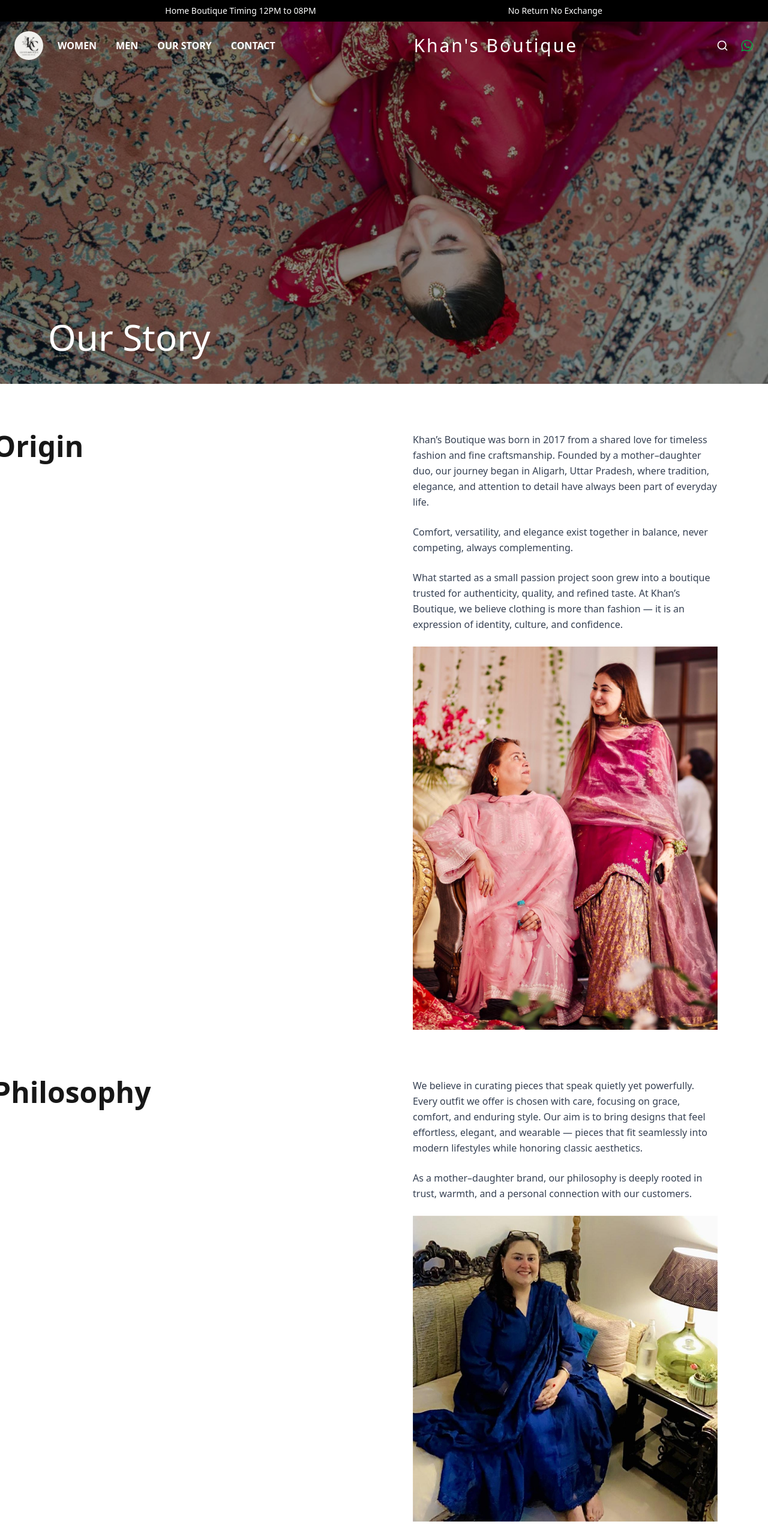
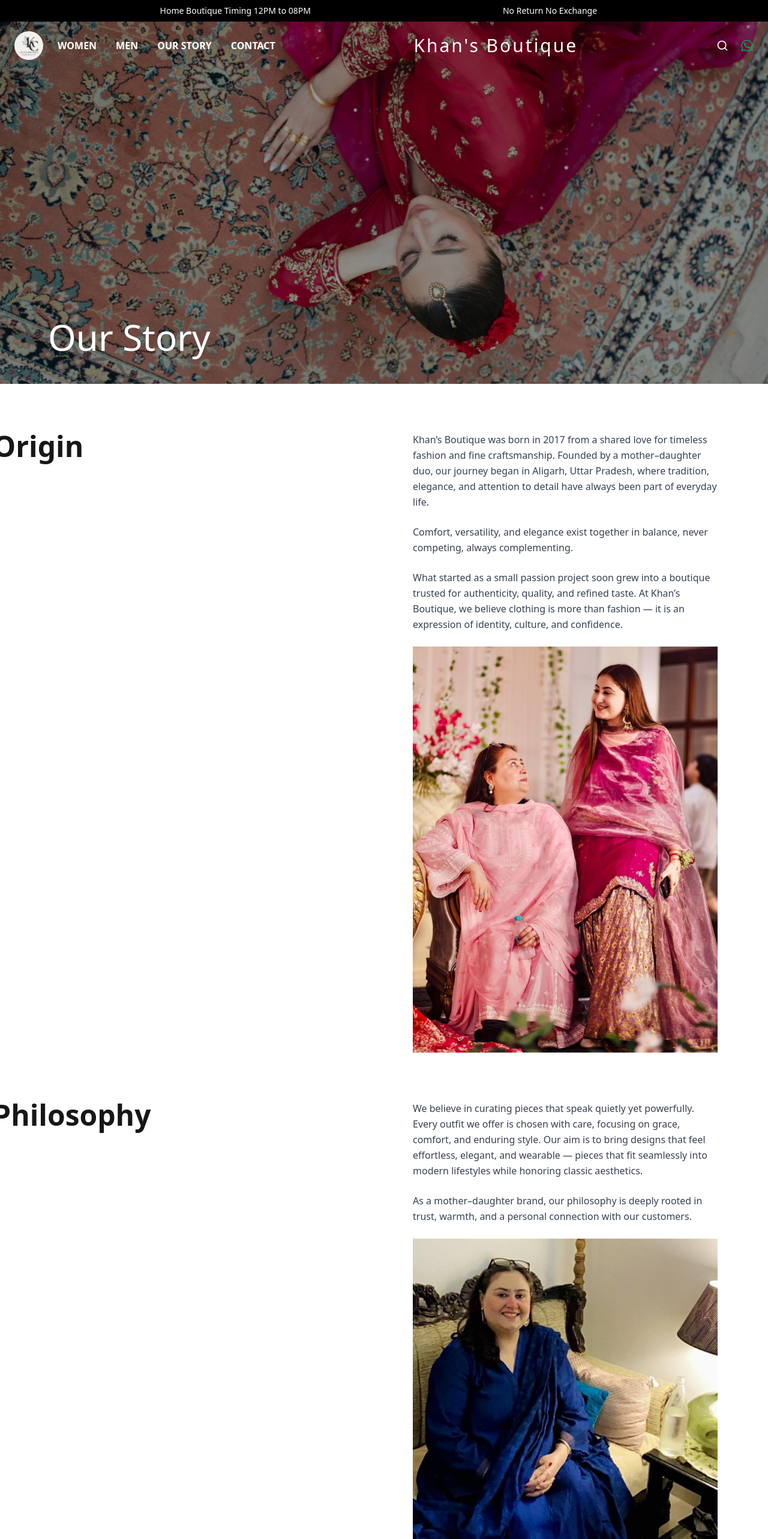
Before and after one commit to iamsayyadhasan/kcollection, a Next.js app: page /Our-Story in a window 1280 px wide. Shown: the top 2566 px of the page at 60% size. Built offline with nearby package versions, Linux system fonts and the light colour scheme.

Commit message:
image issue story

```diff
--- a/src/components/OurStory/Origin.js
+++ b/src/components/OurStory/Origin.js
@@ -1,41 +1,50 @@
 import React from "react";
+import Image from "next/image";
 
 function Origin() {
   return (
     <div className="mt-20 max-w-6xl mx-auto px-5">
-
       {/* Main two-column layout */}
       <div className="grid grid-cols-1 lg:grid-cols-2 gap-24">
-
         {/* LEFT COLUMN: Title */}
         <div className="lg:-ml-24">
-          <h2 className="text-5xl font-semibold">
-            Origin
-          </h2>
+          <h2 className="text-5xl font-semibold">Origin</h2>
         </div>
 
-        {/* RIGHT COLUMN: Text + Image (UNCHANGED) */}
+        {/* RIGHT COLUMN: Text + Image */}
         <div className="space-y-6">
-
           <p className="text-base leading-relaxed text-gray-700">
-            Khan’s Boutique was born in 2017 from a shared love for timeless fashion and fine craftsmanship. Founded by a mother–daughter duo, our journey began in Aligarh, Uttar Pradesh, where tradition, elegance, and attention to detail have always been part of everyday life.
+            Khan’s Boutique was born in 2017 from a shared love for timeless
+            fashion and fine craftsmanship. Founded by a mother–daughter duo,
+            our journey began in Aligarh, Uttar Pradesh, where tradition,
+            elegance, and attention to detail have always been part of everyday
+            life.
           </p>
 
           <p className="text-base leading-relaxed text-gray-700">
-            Comfort, versatility, and elegance exist together in balance, never competing, always complementing.
+            Comfort, versatility, and elegance exist together in balance,
+            never competing, always complementing.
           </p>
 
           <p className="text-base leading-relaxed text-gray-700">
-            What started as a small passion project soon grew into a boutique trusted for authenticity, quality, and refined taste. At Khan’s Boutique, we believe clothing is more than fashion — it is an expression of identity, culture, and confidence.
+            What started as a small passion project soon grew into a boutique
+            trusted for authenticity, quality, and refined taste. At Khan’s
+            Boutique, we believe clothing is more than fashion — it is an
+            expression of identity, culture, and confidence.
           </p>
 
-          <img
-            src="/images/apaayesha.jpg"
-            alt="Model posing thoughtfully against pink background"
-            className="w-full max-w-2xl object-cover"
-          />
+          {/* ✅ Next.js Image */}
+          <div className="relative w-full max-w-2xl aspect-[3/4]">
+            <Image
+              src="/images/apaayesha.jpg"
+              alt="Model posing thoughtfully against pink background"
+              fill
+              className="object-cover"
+              sizes="(max-width: 768px) 100vw, 600px"
+              priority
+            />
+          </div>
         </div>
-
       </div>
     </div>
   );
--- a/src/components/OurStory/Philosphy.js
+++ b/src/components/OurStory/Philosphy.js
@@ -1,12 +1,11 @@
 import React from "react";
+import Image from "next/image";
 
 function Philosphy() {
   return (
     <div className="mt-20 max-w-6xl mx-auto px-5">
-
       {/* Main two-column layout */}
       <div className="grid grid-cols-1 lg:grid-cols-2 gap-16 lg:gap-24">
-
         {/* LEFT COLUMN: Title */}
         <div className="lg:-ml-24">
           <h2 className="text-3xl sm:text-4xl lg:text-5xl font-semibold">
@@ -16,23 +15,31 @@
 
         {/* RIGHT COLUMN: Text + Image */}
         <div className="space-y-6">
-
           <p className="text-sm sm:text-base leading-relaxed text-gray-700">
-            We believe in curating pieces that speak quietly yet powerfully. Every outfit we offer is chosen with care, focusing on grace, comfort, and enduring style. Our aim is to bring designs that feel effortless, elegant, and wearable — pieces that fit seamlessly into modern lifestyles while honoring classic aesthetics.
+            We believe in curating pieces that speak quietly yet powerfully. Every
+            outfit we offer is chosen with care, focusing on grace, comfort, and
+            enduring style. Our aim is to bring designs that feel effortless,
+            elegant, and wearable — pieces that fit seamlessly into modern
+            lifestyles while honoring classic aesthetics.
           </p>
 
           <p className="text-sm sm:text-base leading-relaxed text-gray-700">
-            As a mother–daughter brand, our philosophy is deeply rooted in trust, warmth, and a personal connection with our customers.
+            As a mother–daughter brand, our philosophy is deeply rooted in trust,
+            warmth, and a personal connection with our customers.
           </p>
 
-       <img
-            src="/images/apa.jpg"
-            alt="Model posing thoughtfully against pink background"
-            className="w-full max-w-2xl object-cover"
-          />
-
+          {/* ✅ Next.js Image */}
+          <div className="relative w-full max-w-2xl aspect-[3/4]">
+            <Image
+              src="/images/apa.jpg"
+              alt="Model posing thoughtfully against pink background"
+              fill
+              className="object-cover"
+              sizes="(max-width: 768px) 100vw, 600px"
+              priority
+            />
+          </div>
         </div>
-
       </div>
     </div>
   );
--- a/src/components/OurStory/StoryBanner.js
+++ b/src/components/OurStory/StoryBanner.js
@@ -1,4 +1,6 @@
 "use client";
+
+import Image from "next/image";
 
 export default function StoryBanner() {
   return (
@@ -6,32 +8,35 @@
       aria-label="Our Story Banner"
       className="relative w-full h-[65vh] md:h-[80vh] lg:h-[80vh] overflow-hidden"
     >
-      <picture>
-        {/* Mobile image */}
-        <source
-          media="(max-width: 767px)"
-          srcSet="/images/storybanner.jpg"
-        />
-
-        {/* Desktop image */}
-        <source
-          media="(min-width: 768px)"
-          srcSet="/Social/IMG_0311.jpg"
-        />
-
-        {/* Fallback image */}
-        <img
+      {/* ================= MOBILE IMAGE ================= */}
+      <div className="absolute inset-0 md:hidden">
+        <Image
           src="/images/storybanner.jpg"
           alt="Our Story"
-          className="w-full h-full object-cover"
+          fill
+          className="object-cover"
+          priority
+          sizes="100vw"
         />
-      </picture>
+      </div>
+
+      {/* ================= DESKTOP IMAGE ================= */}
+      <div className="absolute inset-0 hidden md:block">
+        <Image
+          src="/Social/IMG_0311.jpg"
+          alt="Our Story"
+          fill
+          className="object-cover"
+          priority
+          sizes="100vw"
+        />
+      </div>
 
       {/* Overlay */}
-      <div className="absolute inset-0 bg-black/40" />
+      <div className="absolute inset-0 bg-black/40 z-10" />
 
       {/* Text */}
-      <div className="absolute bottom-8 left-6 md:bottom-12 md:left-12 lg:left-20 text-white">
+      <div className="absolute bottom-8 left-6 md:bottom-12 md:left-12 lg:left-20 text-white z-20">
         <h1 className="text-4xl md:text-5xl lg:text-6xl">
           Our Story
         </h1>
```
